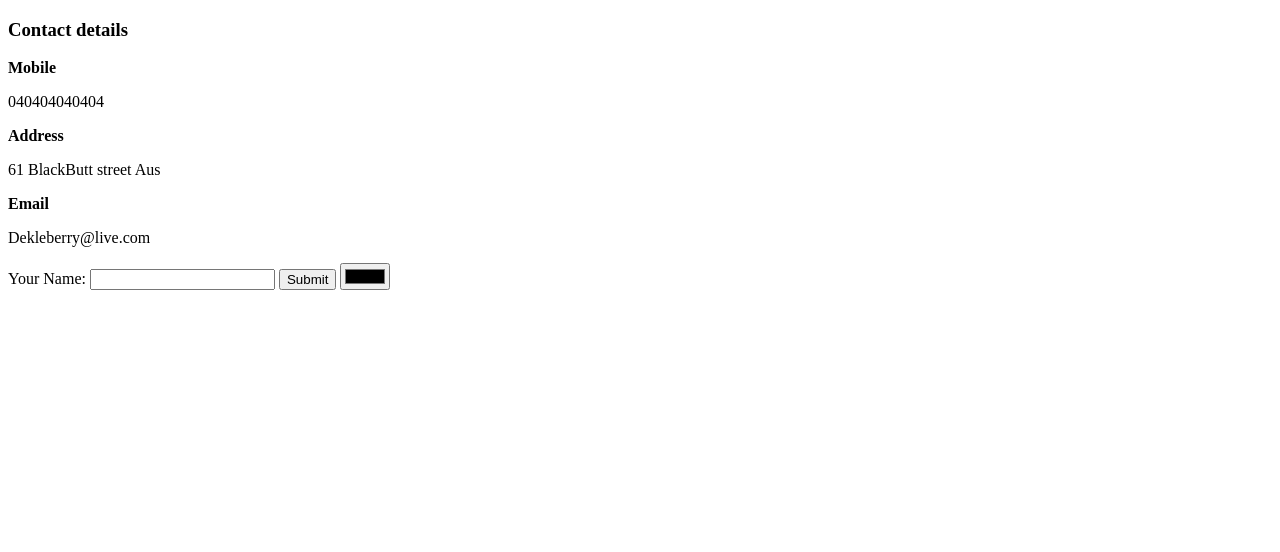
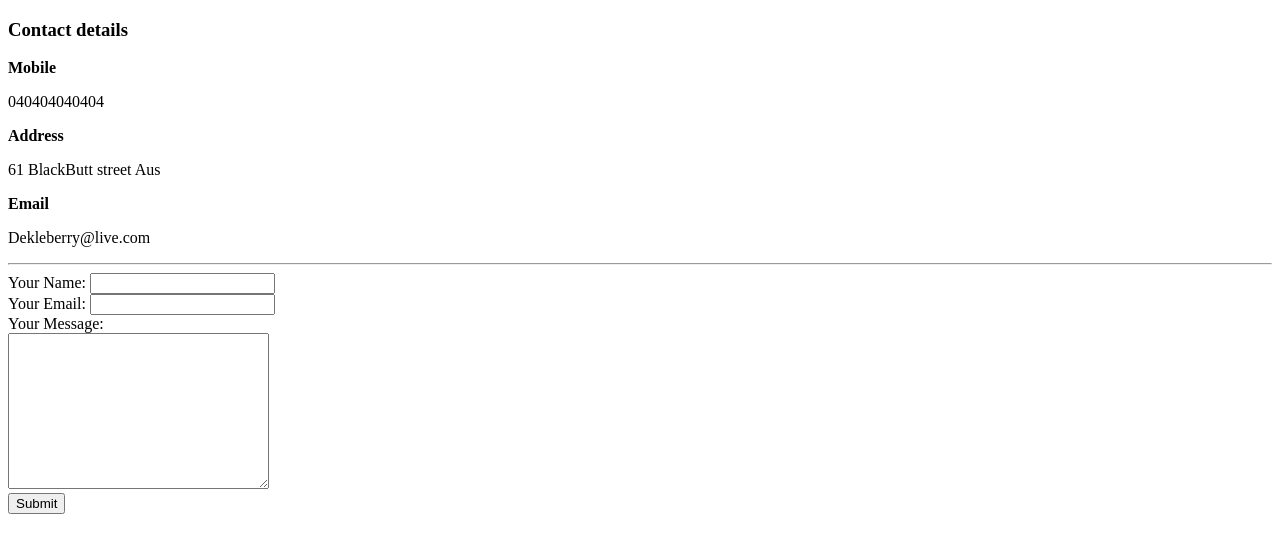
Before and after one commit to DecTek/CV, a plain HTML site: page Contacts.html in a window 1280 px wide. Drawn offline with Linux system fonts and the light colour scheme.

Commit message:
Update Contacts.html

```diff
--- a/Contacts.html
+++ b/Contacts.html
@@ -15,11 +15,17 @@
 
     <p><strong>Email</strong></p>
     <p>Dekleberry@live.com</p>
+    <hr>
+    <form class="" action="mailto:Dekleberry@gmail.com" method="post" enctype="text/plain">
+	<label>Your Name:</label>
+        <input type="text" name="yourName" value=""><br>
+	<label>Your Email:</label>
+	<input type="email" name="yourEmail"><br>
+        <label>Your Message:</label><br>
+	<textarea name="yourMessage" rows="10" cols="30"></textarea><br>
+	<input type="submit" name="">
+     </form>
 
-    <form class="" action="index.html" method="post">
-	<label>Your Name:</label>
-        <input type="text" name="" value="">
-	<input type="submit" name="">
-        <input type="color" name="" value="">
+	<br>
   </body>
 </html>
```
